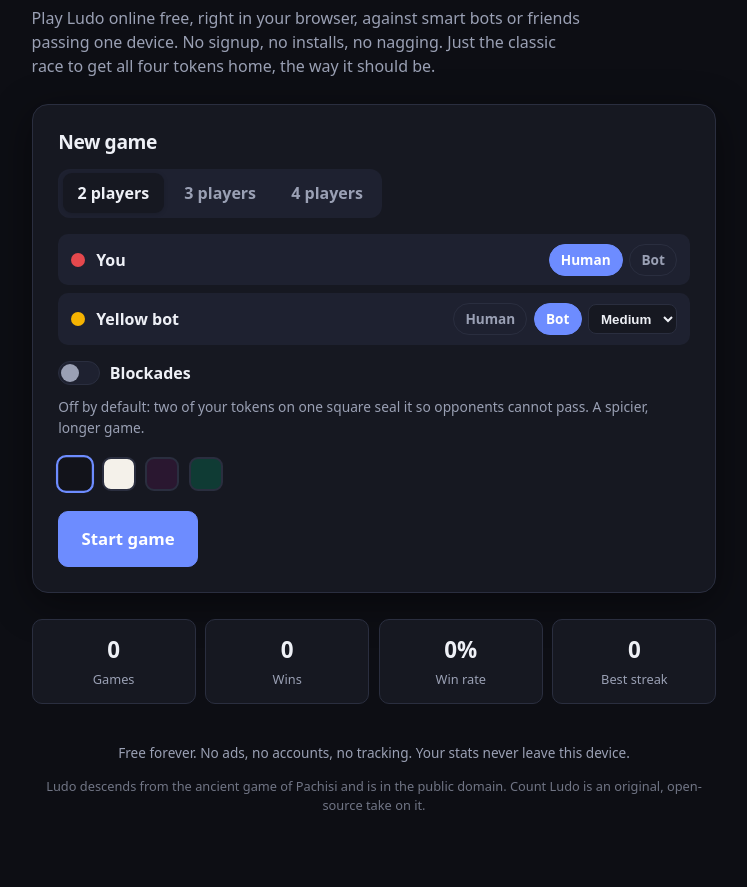
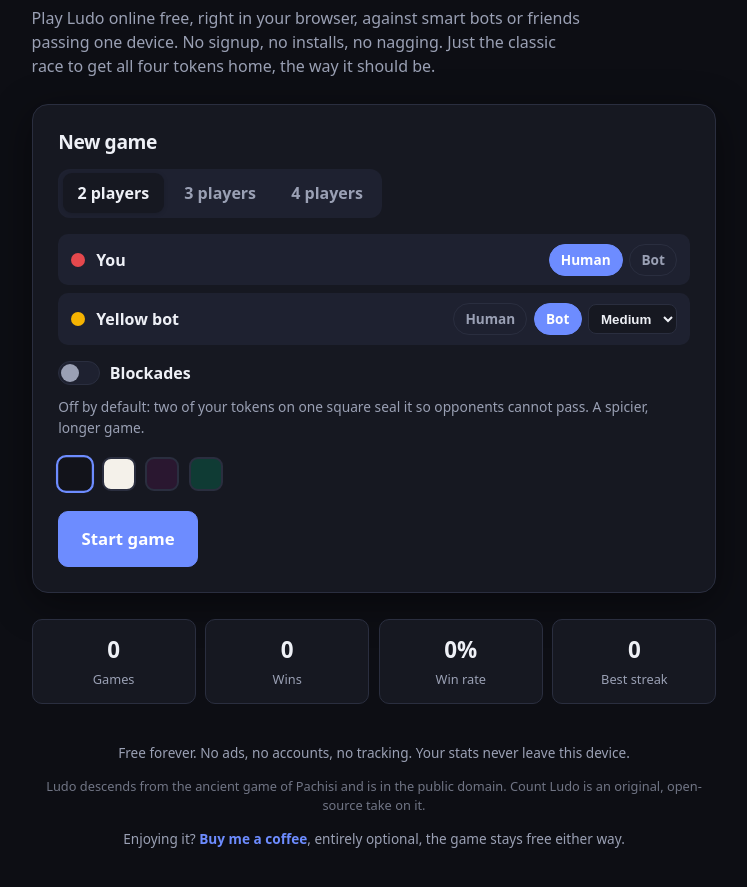
Before and after one commit to KarthikSubramanian07/Count-Ludo, a website built with Vite: page index.html in a window 1280 px wide. Shown: the part 145-1032 px from the top of the page, without its empty margins (266-1013 px from the left). Built offline with nearby package versions, Linux system fonts and the light colour scheme.

Commit message:
docs: add a Buy Me a Coffee link
Purely optional. No ads, no paywall, none of that changes; this is
just a visible way to chip in if someone wants to.

```diff
--- a/src/styles.css
+++ b/src/styles.css
@@ -336,6 +336,14 @@ button {
 .home-footer .muted {
   opacity: 0.7;
   font-size: 0.8rem;
+}
+.coffee-link {
+  color: var(--accent);
+  font-weight: 600;
+  text-decoration: none;
+}
+.coffee-link:hover {
+  text-decoration: underline;
 }
 
 /* ---- Color dots (shared) ------------------------------------------------ */
--- a/src/ui/screens/home.ts
+++ b/src/ui/screens/home.ts
@@ -140,6 +140,22 @@ export function buildHome(ctx: HomeContext): HTMLElement {
         { class: 'muted' },
         'Ludo descends from the ancient game of Pachisi and is in the public domain. ',
         'Count Ludo is an original, open-source take on it.'
+      ),
+      h(
+        'p',
+        {},
+        'Enjoying it? ',
+        h(
+          'a',
+          {
+            href: 'https://buymeacoffee.com/winnerkarthik',
+            target: '_blank',
+            rel: 'noopener noreferrer',
+            class: 'coffee-link',
+          },
+          'Buy me a coffee'
+        ),
+        ', entirely optional, the game stays free either way.'
       )
     )
   );
```
Also changed, not shown: README.md.
